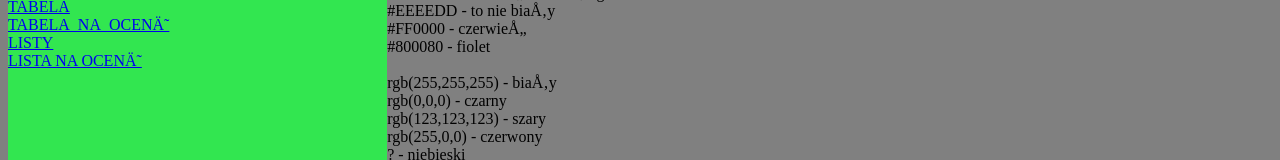
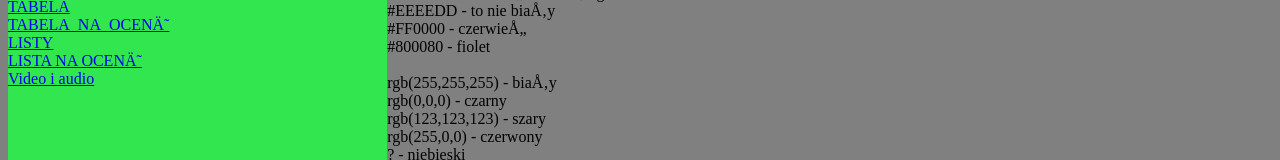
Before and after one commit to stasiakw/stasiakw.github.io, a plain HTML site: page kolory.html in a window 1280 px wide. Shown: the part 222-382 px from the top of the page. Drawn offline with Linux system fonts and the light colour scheme.

Commit message:
Update kolory.html

```diff
--- a/kolory.html
+++ b/kolory.html
@@ -19,6 +19,7 @@
         <a href="tabela_na_ocene.html"> TABELA_NA_OCENĘ</a> <br/>
         <a href="listy.html"> LISTY </a> <br/>
         <a href="lista_na_ocene.html"> LISTA NA OCENĘ </a> <br/>
+        <a href="video i audiop.html"> Video i audio </a> </br>
 </div>
 <div>
 Definiowanie kolorów w dokumencie [#800080] <br />
```
